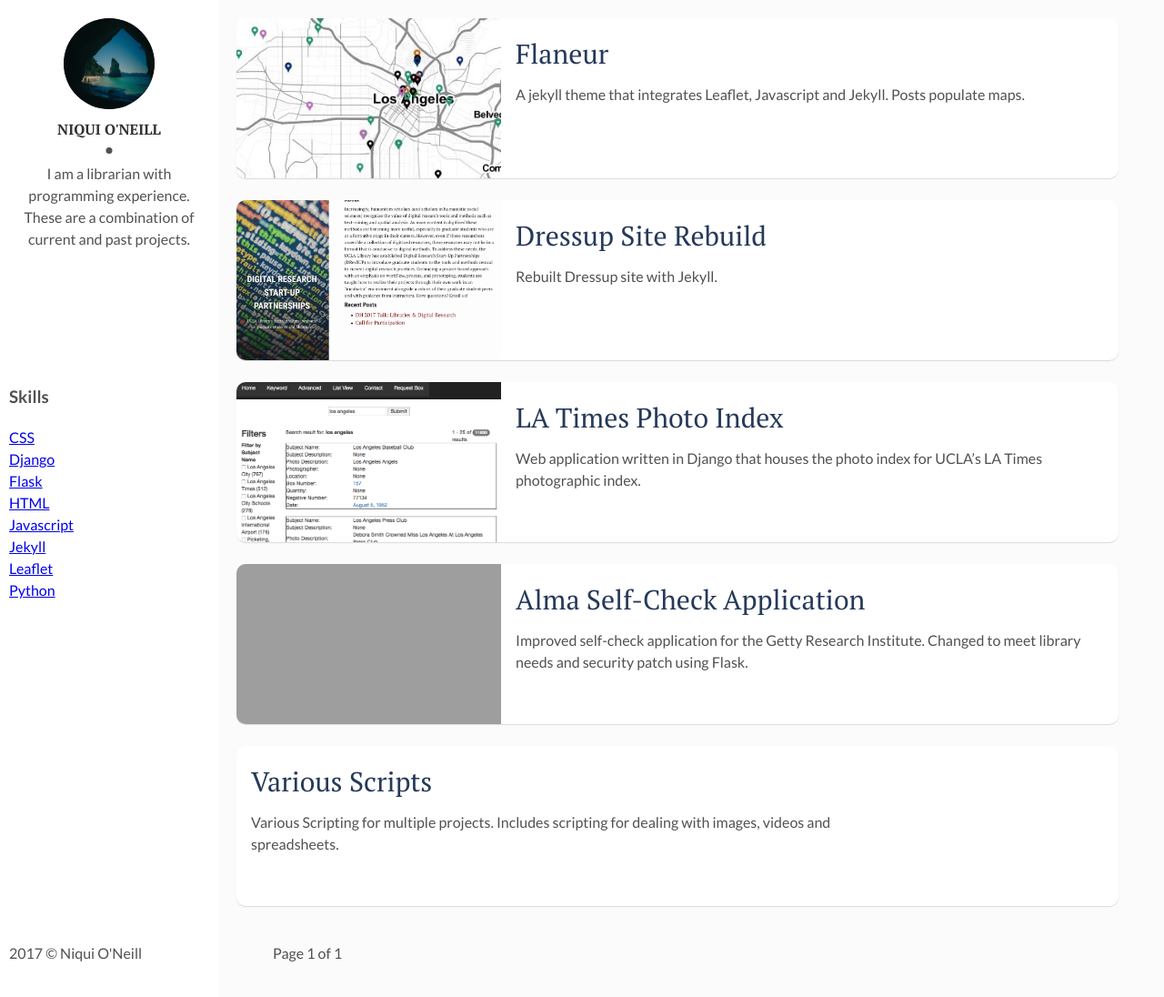
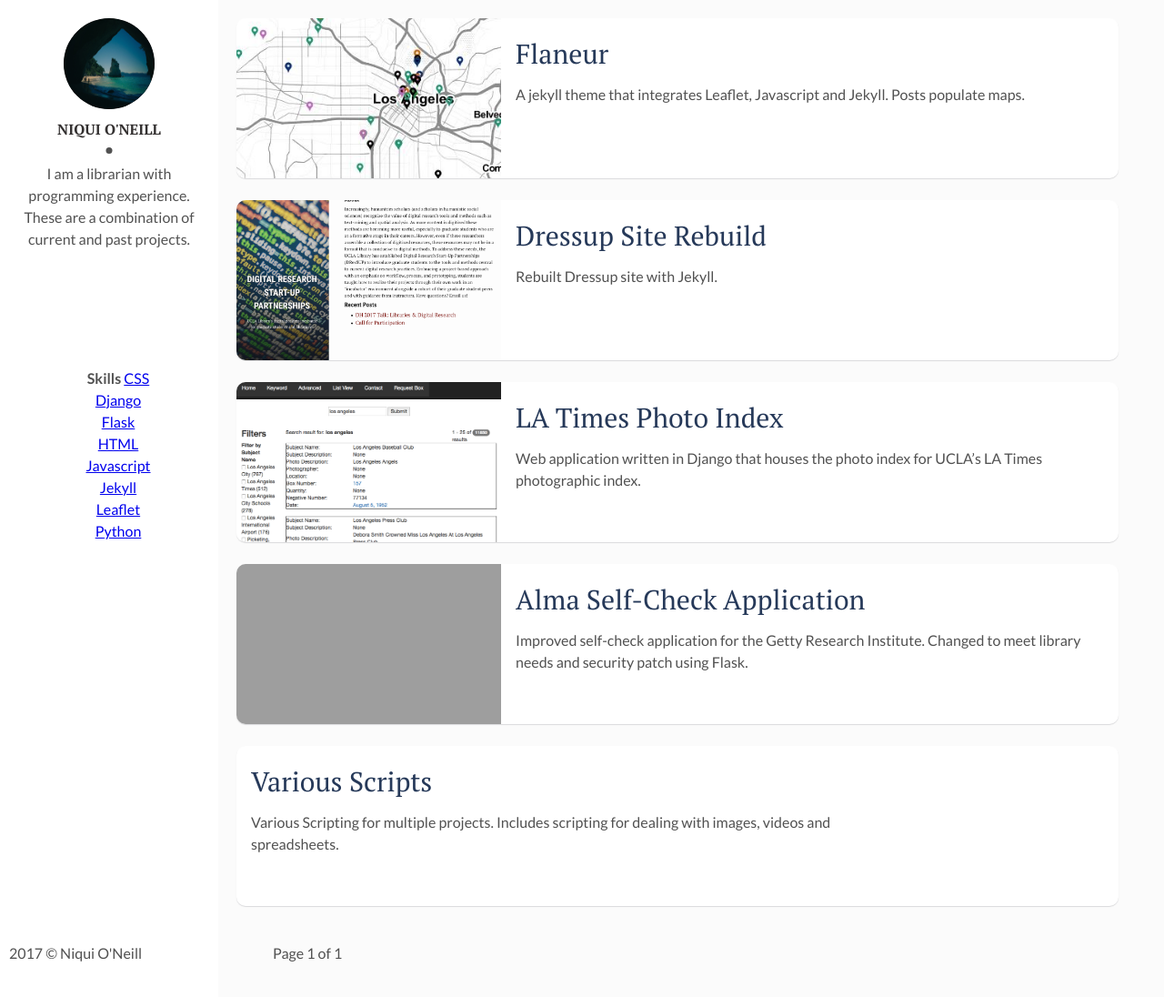
Before and after one commit to dnoneill/dnoneill.github.io, a Jekyll site: the page built from index.html, in a window 1280 px wide and 1096 px high. Shown: the whole window at 91% size. Built offline with Jekyll 4.4.1, drawn with Linux system fonts in a browser that asks for light colours; the list of posts is cut into pages by our own code; grey boxes are pictures that could not be loaded.

Commit message:
add center styling

```diff
--- a/_layouts/main.html
+++ b/_layouts/main.html
@@ -14,8 +14,8 @@ layout: default
   </header> <!-- End Header -->
   {% capture site_tags %}{% for tag in site.tags %}{{ tag | first }}{% unless forloop.last %},{% endunless %}{% endfor %}{% endcapture %}
 {% assign tag_words = site_tags | split:',' | sort %}
-<section class="skills-tags">
-  <h3>Skills</h3>
+<section class="skills-tags" style="text-align: center;">
+  <b>Skills</b>
 <!--  cycles through tag list and creates header row of all tags used in site with accompanying per-tag counts...-->
   {% for item in (0..site.tags.size) %}{% unless forloop.last %}
     {% capture this_word %}{{ tag_words[item] | strip_newlines }}{% endcapture %}
```
